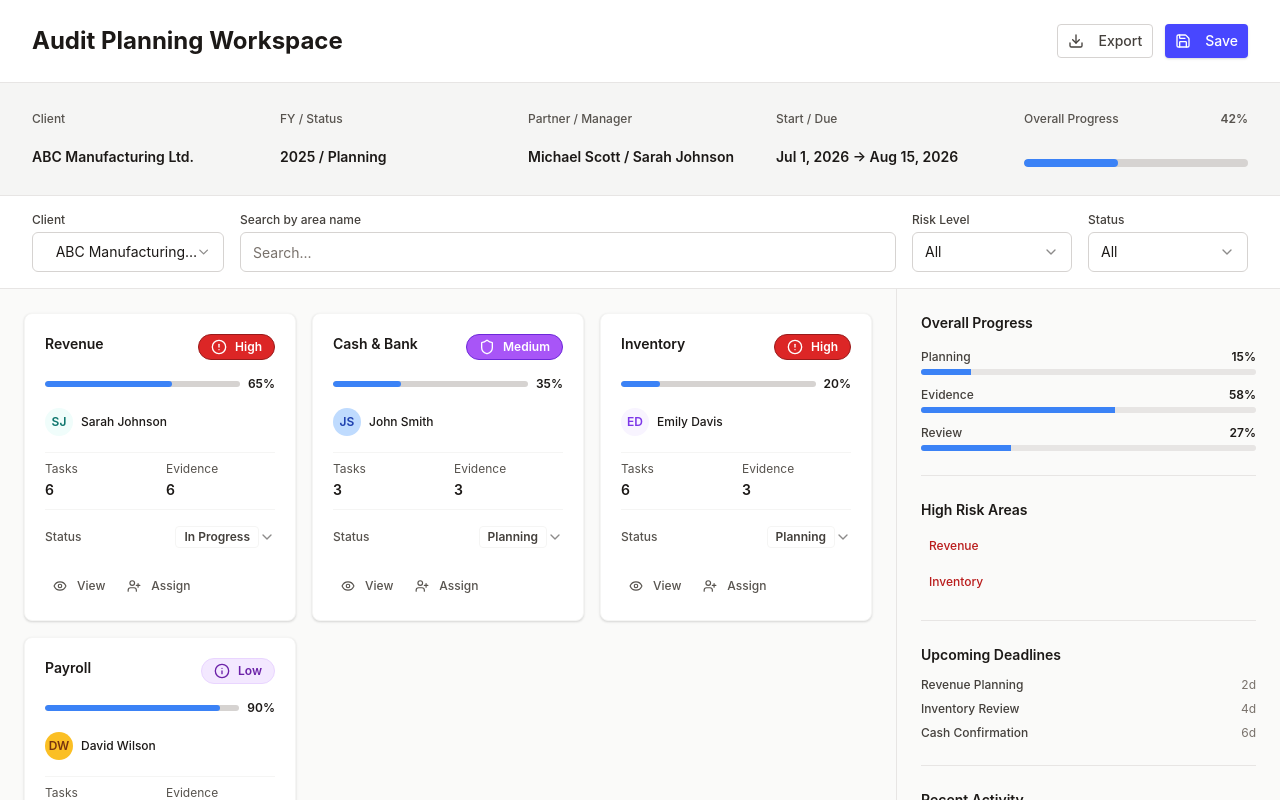
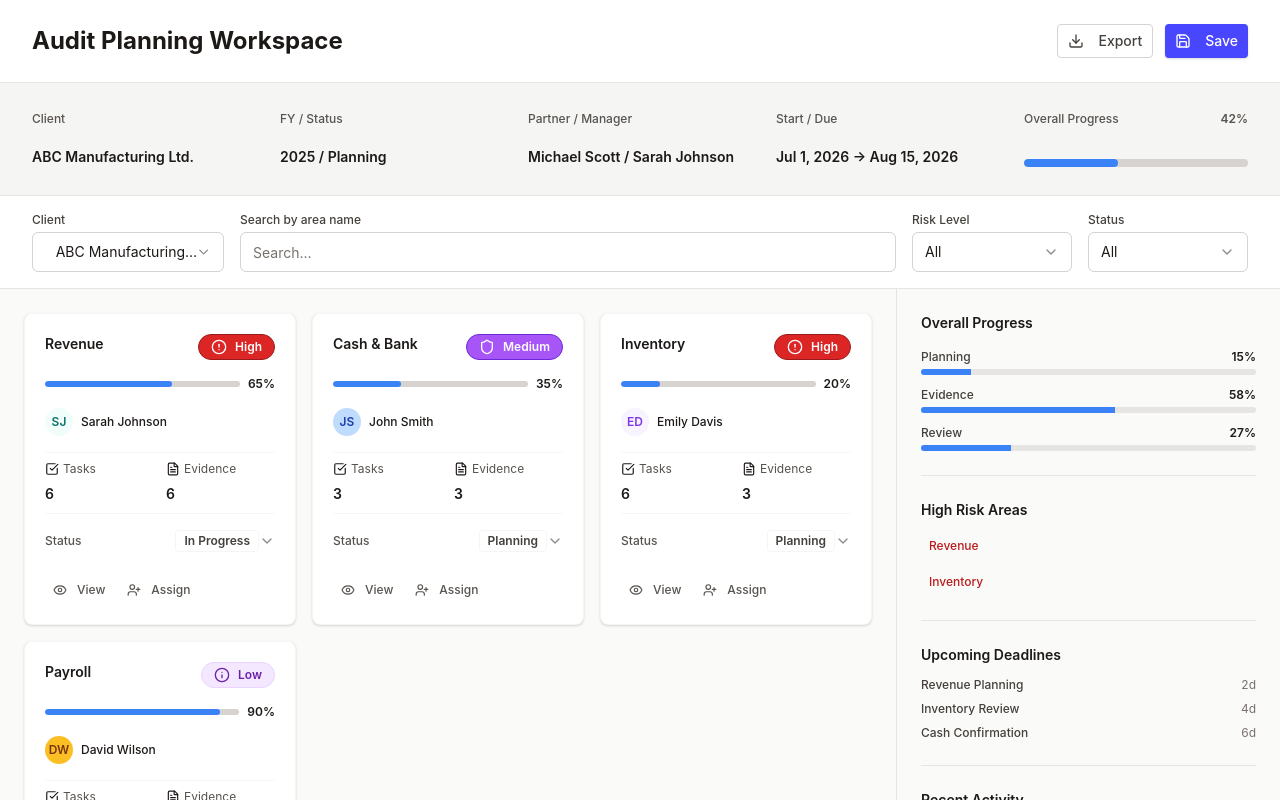
Before and after one commit to sherpa-dawa/stealth_takeHomeAssignment, a Next.js app: page / in a window 1280 px wide. Shown: the top 800 px of the page. Built offline with nearby package versions, Linux system fonts and the light colour scheme.

Commit message:
added a related icon

```diff
--- a/app/components/areas/AuditAreaCard.tsx
+++ b/app/components/areas/AuditAreaCard.tsx
@@ -3,7 +3,7 @@
 import { Card, CardContent } from "../ui/Card";
 import { Button } from "../ui/Button";
 import { Avatar } from "../ui/Avatar";
-import { Eye, UserPlus } from "lucide-react";
+import { Eye, UserPlus, CheckSquare, FileText } from "lucide-react";
 import { AuditArea, AreaStatus } from "@/lib/types";
 import RiskChip from "../shared/RiskChip";
 import StatusChip from "../shared/StatusChip";
@@ -106,11 +106,14 @@ export default function AuditAreaCard({
           className={`grid grid-cols-2 gap-2 sm:gap-3 py-2 border-t border-b ${getColorClass("border", componentColors.border.light)}`}
         >
           <div>
+            <div className="flex items-center gap-1 mb-1">
+              <CheckSquare className="w-3 h-3 sm:w-3.5 sm:h-3.5" />
               <span
-              className={`text-xs ${getColorClass("text", componentColors.text.secondary)} block`}
+                className={`text-xs ${getColorClass("text", componentColors.text.secondary)}`}
               >
                 Tasks
               </span>
+            </div>
             <span
               className={`text-xs sm:text-sm font-semibold ${getColorClass("text", componentColors.text.primary)}`}
             >
@@ -118,11 +121,14 @@ export default function AuditAreaCard({
             </span>
           </div>
           <div>
+            <div className="flex items-center gap-1 mb-1">
+              <FileText className="w-3 h-3 sm:w-3.5 sm:h-3.5" />
               <span
-              className={`text-xs ${getColorClass("text", componentColors.text.secondary)} block`}
+                className={`text-xs ${getColorClass("text", componentColors.text.secondary)}`}
               >
                 Evidence
               </span>
+            </div>
             <span
               className={`text-xs sm:text-sm font-semibold ${getColorClass("text", componentColors.text.primary)}`}
             >
--- a/app/components/areas/ViewDetailsDialog.tsx
+++ b/app/components/areas/ViewDetailsDialog.tsx
@@ -12,6 +12,7 @@ import { AuditArea } from "@/lib/types";
 import RiskChip from "../shared/RiskChip";
 import StatusChip from "../shared/StatusChip";
 import { componentColors, getColorClass } from "@/lib/colorTokens";
+import { CheckSquare, FileText } from "lucide-react";
 
 interface ViewDetailsDialogProps {
   open: boolean;
@@ -110,11 +111,14 @@ export default function ViewDetailsDialog({
           {/* Tasks and Evidence */}
           <div className="grid grid-cols-2 gap-4">
             <div>
+              <div className="flex items-center gap-1.5 mb-2">
+                <CheckSquare className="w-4 h-4" />
                 <p
-                className={`text-xs font-semibold ${getColorClass("text", componentColors.text.secondary)} mb-2`}
+                  className={`text-xs font-semibold ${getColorClass("text", componentColors.text.secondary)}`}
                 >
                   Open Tasks
                 </p>
+              </div>
               <p
                 className={`text-2xl font-bold ${getColorClass("text", componentColors.text.primary)}`}
               >
@@ -122,11 +126,14 @@ export default function ViewDetailsDialog({
               </p>
             </div>
             <div>
+              <div className="flex items-center gap-1.5 mb-2">
+                <FileText className="w-4 h-4" />
                 <p
-                className={`text-xs font-semibold ${getColorClass("text", componentColors.text.secondary)} mb-2`}
+                  className={`text-xs font-semibold ${getColorClass("text", componentColors.text.secondary)}`}
                 >
                   Evidence Requested
                 </p>
+              </div>
               <p
                 className={`text-2xl font-bold ${getColorClass("text", componentColors.text.primary)}`}
               >
```
Lines whose indentation alone changed are shown as unchanged.
